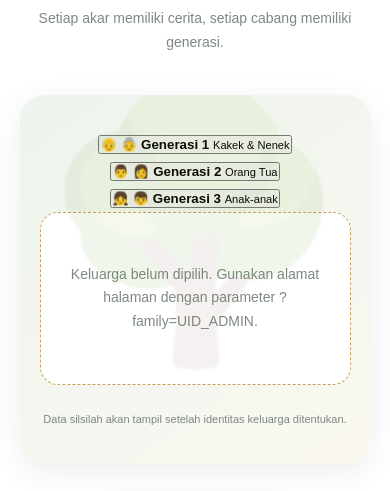
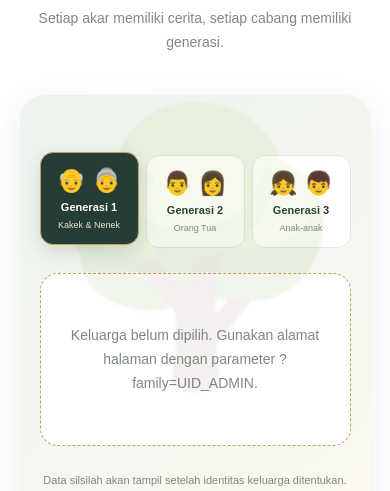
Before and after one commit to welcome-to-batam/bingkai-family, a plain HTML site: page index.html in a window 390 px wide. Shown: the part 1316-1807 px from the top of the page. Drawn offline with Linux system fonts and the light colour scheme; no server answers.

Commit message:
Style interactive family generation cards

```diff
--- a/style.css
+++ b/style.css
@@ -763,3 +763,144 @@ a {
     display: flex;
   }
 }
+
+/* =====================================
+   BINGKAI FAMILY - GENERATION MENU
+===================================== */
+
+.generation-menu {
+  display: grid;
+  grid-template-columns: repeat(3, 1fr);
+  gap: 12px;
+  width: 100%;
+  margin: 25px auto;
+}
+
+.generation-tab {
+  display: flex;
+  flex-direction: column;
+  align-items: center;
+  justify-content: center;
+  gap: 7px;
+  padding: 18px 8px;
+  border: 1px solid #e3e9df;
+  border-radius: 16px;
+  background: #fff;
+  color: #263d35;
+  cursor: pointer;
+  transition: 0.25s ease;
+  font-family: inherit;
+}
+
+.generation-tab span {
+  font-size: 27px;
+}
+
+.generation-tab strong {
+  font-size: 13px;
+}
+
+.generation-tab small {
+  font-size: 10px;
+  color: #7d8980;
+}
+
+.generation-tab:hover,
+.generation-tab.active {
+  background: #263d35;
+  color: #fff;
+  border-color: #c5a15d;
+  transform: translateY(-3px);
+  box-shadow: 0 7px 18px rgba(38, 61, 53, 0.15);
+}
+
+.generation-tab.active small {
+  color: #e9e5d8;
+}
+
+/* AREA ANGGOTA KELUARGA */
+
+.family-members {
+  display: grid;
+  grid-template-columns: repeat(auto-fit, minmax(135px, 1fr));
+  gap: 16px;
+  width: 100%;
+  margin: 25px auto;
+}
+
+.family-members .person-card {
+  display: flex;
+  flex-direction: column;
+  align-items: center;
+  text-align: center;
+  padding: 18px 12px;
+  border: 1px solid #e8e9df;
+  border-radius: 18px;
+  background: #fff;
+  box-shadow: 0 5px 18px rgba(38, 61, 53, 0.07);
+  transition: 0.25s ease;
+}
+
+.family-members .person-card:hover {
+  transform: translateY(-4px);
+  box-shadow: 0 9px 22px rgba(38, 61, 53, 0.12);
+}
+
+.family-members .person-photo {
+  width: 85px;
+  height: 85px;
+  display: flex;
+  align-items: center;
+  justify-content: center;
+  overflow: hidden;
+  border-radius: 50%;
+  border: 3px solid #c5a15d;
+  background: #e9f1eb;
+  font-size: 35px;
+  margin-bottom: 12px;
+}
+
+.family-members .person-photo img {
+  width: 100%;
+  height: 100%;
+  object-fit: cover;
+}
+
+.family-members .person-card strong {
+  color: #263d35;
+  font-size: 14px;
+  margin-bottom: 5px;
+}
+
+.family-members .person-card small {
+  color: #7d8980;
+  font-size: 11px;
+}
+
+@media (max-width: 480px) {
+  .generation-menu {
+    gap: 7px;
+  }
+
+  .generation-tab {
+    padding: 14px 4px;
+    border-radius: 13px;
+  }
+
+  .generation-tab span {
+    font-size: 23px;
+  }
+
+  .generation-tab strong {
+    font-size: 11px;
+  }
+
+  .generation-tab small {
+    font-size: 9px;
+  }
+
+  .family-members {
+    grid-template-columns: repeat(2, minmax(0, 1fr));
+    gap: 10px;
+  }
+}
```
